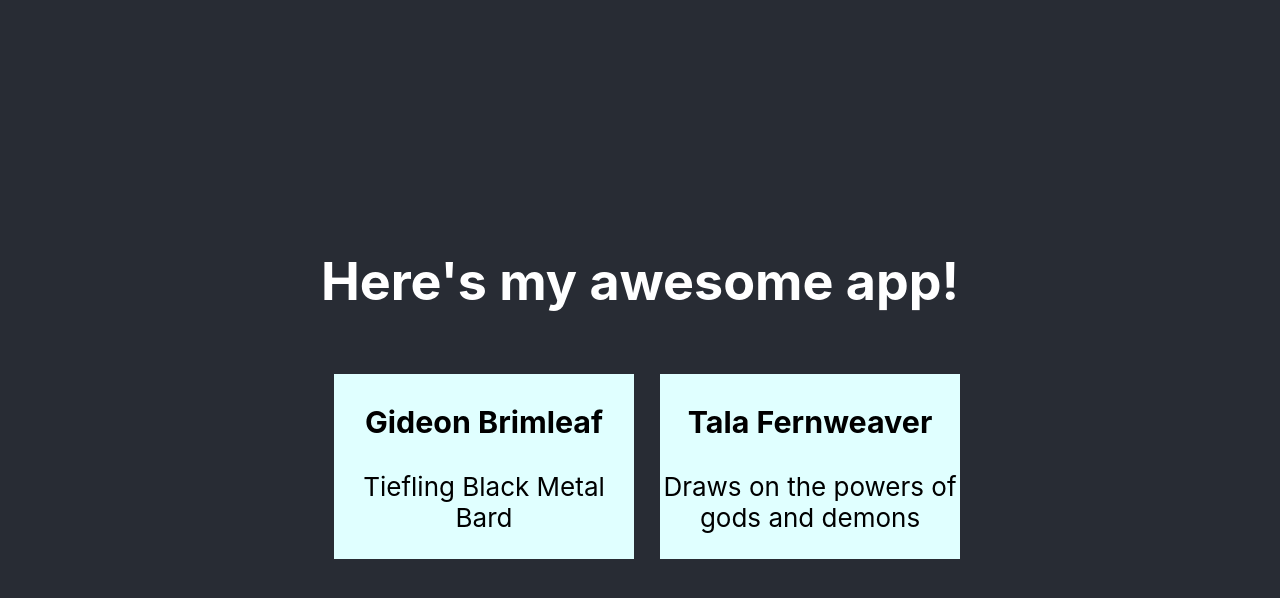
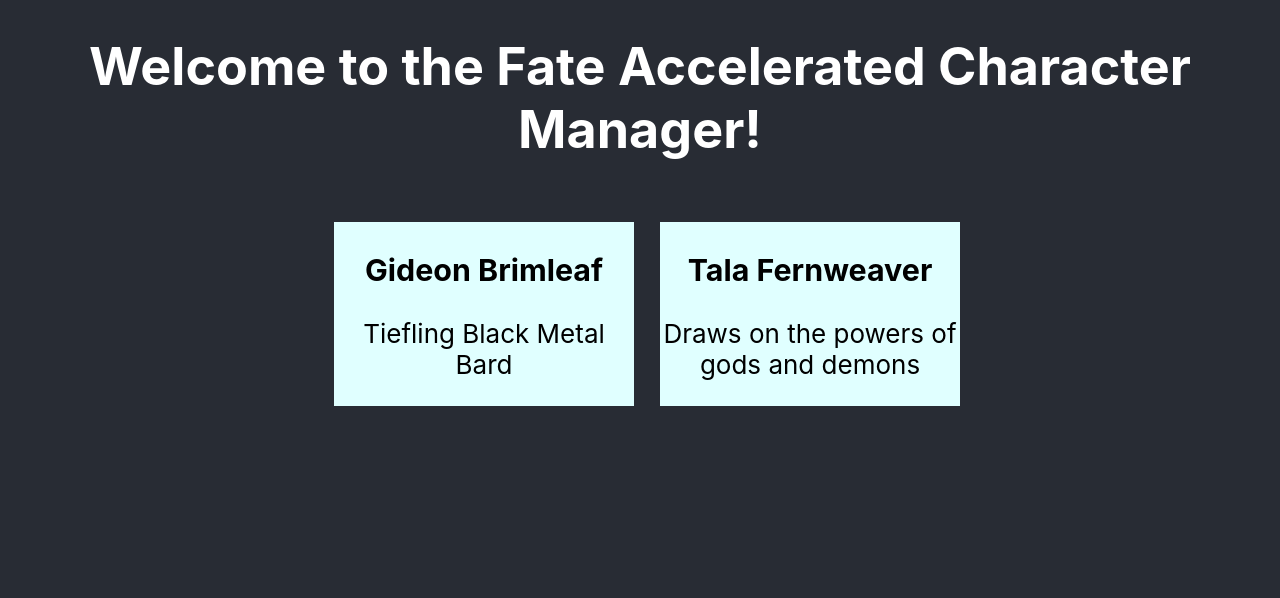
Before and after one commit to GideonBrimleaf/fate_character_generator, a React (Create React App) app: page / in a window 1280 px wide. Shown: the top 598 px of the page. Built offline with nearby package versions, Linux system fonts and the light colour scheme.

Commit message:
sorted out core character list layout

```diff
--- a/src/App.css
+++ b/src/App.css
@@ -4,8 +4,8 @@
   min-height: 100vh;
   display: flex;
   flex-direction: column;
+  justify-content: flex-start;
   align-items: center;
-  justify-content: center;
   font-size: calc(10px + 2vmin);
   color: white;
 }
--- a/src/App.js
+++ b/src/App.js
@@ -5,7 +5,7 @@ import CharacterList from './containers/CharacterList'
 function App() {
   return (
     <div className="App">
-      <h1>Here's my awesome app!</h1>
+      <h1>Welcome to the Fate Accelerated Character Manager!</h1>
       <CharacterList />
     </div>
   );
```
